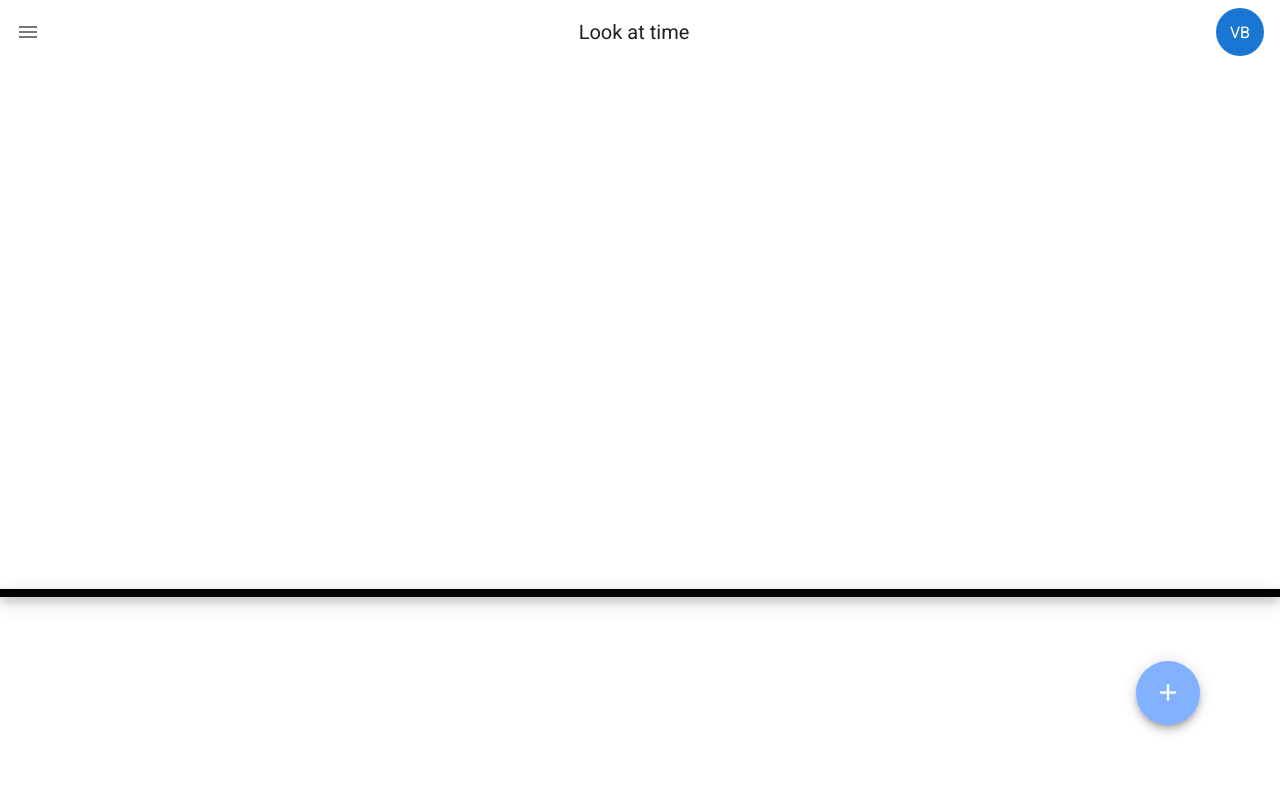
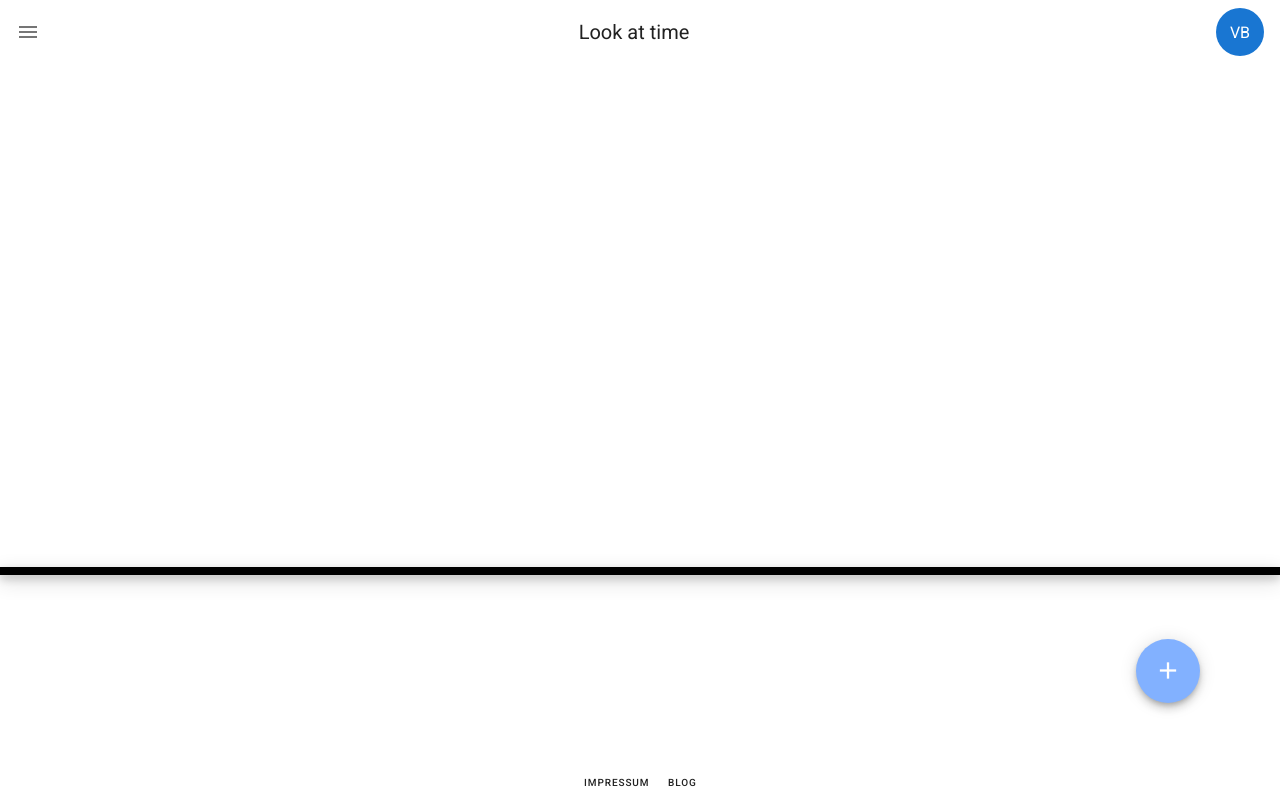
Before and after one commit to vbackeberg/lookattime, a Vue app in the folder web/: page / in a window 1280 px wide. Built offline with nearby package versions, Linux system fonts and the light colour scheme.

Commit message:
Add footer that routes to about page and dummy blog button

```diff
--- a/web/src/app.vue
+++ b/web/src/app.vue
@@ -29,6 +29,16 @@
     <v-main>
       <router-view />
     </v-main>
+    <v-footer app color="white" padless>
+      <v-row justify="center" no-gutters>
+        <v-btn text rounded class="my-2" to="/about" x-small>
+          Impressum
+        </v-btn>
+        <v-btn text rounded class="my-2" x-small>
+          Blog
+        </v-btn>
+      </v-row>
+    </v-footer>
   </v-app>
 </template>
 
```
